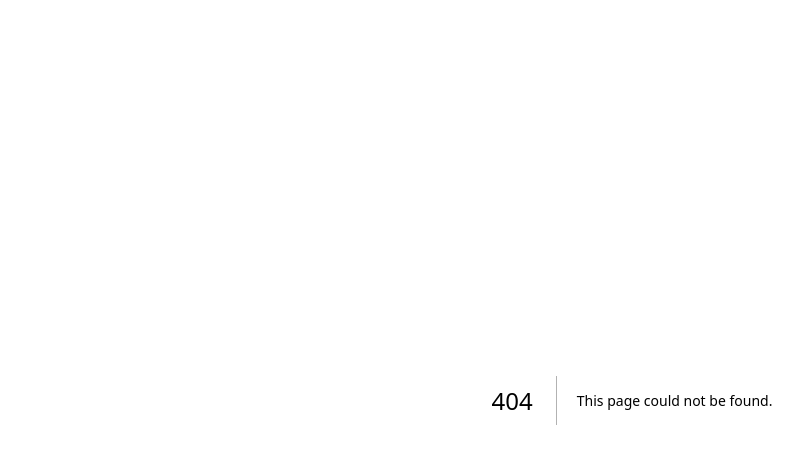
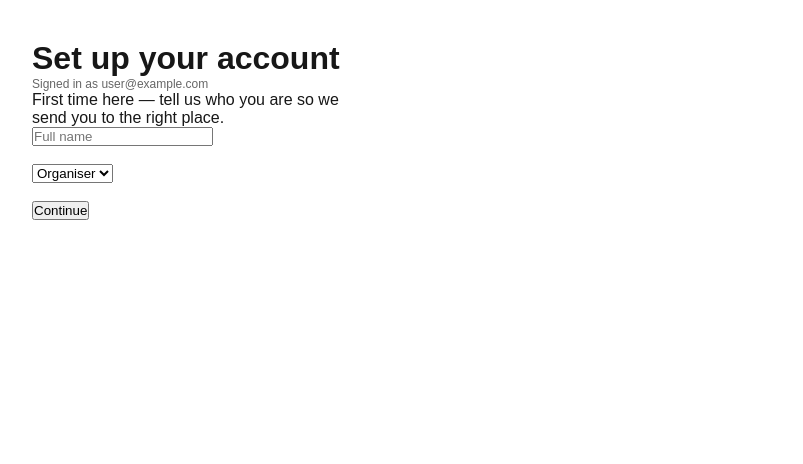
Before and after one commit to cbseiiki-jpg/seiiki-ops-network, a Next.js app: page /setup-profile in a window 1280 px wide. Before the commit this address had no page. Shown: the top 464 px of the page, without its empty margins (8-811 px from the left). Built offline with nearby package versions, Linux system fonts and the light colour scheme; no server answers; the database is empty; sample sign-in values are in the browser's storage.

Commit message:
Add self-serve profile setup to fix role-redirect bug

```diff
--- a/app/dashboard/page.js
+++ b/app/dashboard/page.js
@@ -68,7 +68,11 @@ export default function DashboardPage() {
       setUser(firebaseUser);
       try {
         const profileSnap = await getDoc(doc(db, "profiles", firebaseUser.uid));
-        const fetchedRole = profileSnap.exists() ? profileSnap.data().role : null;
+        if (!profileSnap.exists()) {
+          router.push("/setup-profile");
+          return;
+        }
+        const fetchedRole = profileSnap.data().role;
         setRole(fetchedRole);
         if (fetchedRole === "facilitator" || fetchedRole === "venue") {
           router.push("/network");
--- a/app/login/page.js
+++ b/app/login/page.js
@@ -18,7 +18,11 @@ export default function LoginPage() {
     try {
       const cred = await signInWithEmailAndPassword(auth, email, password);
       const profileSnap = await getDoc(doc(db, "profiles", cred.user.uid));
-      const role = profileSnap.exists() ? profileSnap.data().role : null;
+      if (!profileSnap.exists()) {
+        router.push("/setup-profile");
+        return;
+      }
+      const role = profileSnap.data().role;
       if (role === "facilitator" || role === "venue") {
         router.push("/network");
       } else {
--- a/app/network/page.js
+++ b/app/network/page.js
@@ -41,7 +41,11 @@ export default function NetworkPage() {
       setUser(firebaseUser);
       try {
         const profileSnap = await getDoc(doc(db, "profiles", firebaseUser.uid));
-        const fetchedRole = profileSnap.exists() ? profileSnap.data().role : null;
+        if (!profileSnap.exists()) {
+          router.push("/setup-profile");
+          return;
+        }
+        const fetchedRole = profileSnap.data().role;
         setRole(fetchedRole);
         if (fetchedRole === "organizer" || fetchedRole === "admin") {
           router.push("/dashboard");
--- /dev/null
+++ b/app/setup-profile/page.js
@@ -0,0 +1,95 @@
+"use client";
+
+import { useEffect, useState } from "react";
+import { useRouter } from "next/navigation";
+import { onAuthStateChanged } from "firebase/auth";
+import { doc, getDoc, setDoc, serverTimestamp } from "firebase/firestore";
+import { auth, db } from "@/lib/firebase";
+
+export default function SetupProfilePage() {
+  const [user, setUser] = useState(null);
+  const [checking, setChecking] = useState(true);
+  const [fullName, setFullName] = useState("");
+  const [role, setRole] = useState("organizer");
+  const [error, setError] = useState("");
+  const [saving, setSaving] = useState(false);
+  const router = useRouter();
+
+  useEffect(() => {
+    const unsubscribe = onAuthStateChanged(auth, async (firebaseUser) => {
+      if (!firebaseUser) {
+        router.push("/login");
+        return;
+      }
+      setUser(firebaseUser);
+      try {
+        const profileSnap = await getDoc(doc(db, "profiles", firebaseUser.uid));
+        if (profileSnap.exists()) {
+          // Already set up — this account doesn't need this page.
+          const existingRole = profileSnap.data().role;
+          if (existingRole === "facilitator" || existingRole === "venue") {
+            router.push("/network");
+          } else {
+            router.push("/dashboard");
+          }
+          return;
+        }
+      } catch (err) {
+        setError(`Could not check your profile: ${err.code || err.message}`);
+      }
+      setChecking(false);
+    });
+    return () => unsubscribe();
+    // eslint-disable-next-line react-hooks/exhaustive-deps
+  }, []);
+
+  async function handleSubmit(e) {
+    e.preventDefault();
+    setError("");
+    setSaving(true);
+    try {
+      // Document ID = user.uid, set by the app itself — never typed by hand,
+      // so it can never drift from the Authentication UID.
+      await setDoc(doc(db, "profiles", user.uid), {
+        full_name: fullName,
+        role,
+        created_at: serverTimestamp(),
+      });
+      if (role === "facilitator" || role === "venue") {
+        router.push("/network");
+      } else {
+        router.push("/dashboard");
+      }
+    } catch (err) {
+      setError(`Could not save your profile: ${err.code || err.message}`);
+      setSaving(false);
+    }
+  }
+
+  if (checking) return <p style={{ padding: 40 }}>Checking your account...</p>;
+
+  return (
+    <main style={{ padding: 40, maxWidth: 400 }}>
+      <h1>Set up your account</h1>
+      <p style={{ fontSize: 12, color: "#666" }}>Signed in as {user?.email}</p>
+      <p>First time here — tell us who you are so we send you to the right place.</p>
+      <form onSubmit={handleSubmit}>
+        <input
+          placeholder="Full name"
+          value={fullName}
+          onChange={(e) => setFullName(e.target.value)}
+          required
+        /><br /><br />
+        <select value={role} onChange={(e) => setRole(e.target.value)}>
+          <option value="organizer">Organiser</option>
+          <option value="facilitator">Facilitator</option>
+          <option value="venue">Venue</option>
+        </select><br /><br />
+        <button type="submit" disabled={saving}>
+          {saving ? "Saving..." : "Continue"}
+        </button>
+      </form>
+      {error && <p style={{ color: "red" }}>{error}</p>}
+    </main>
+  );
+}
```
